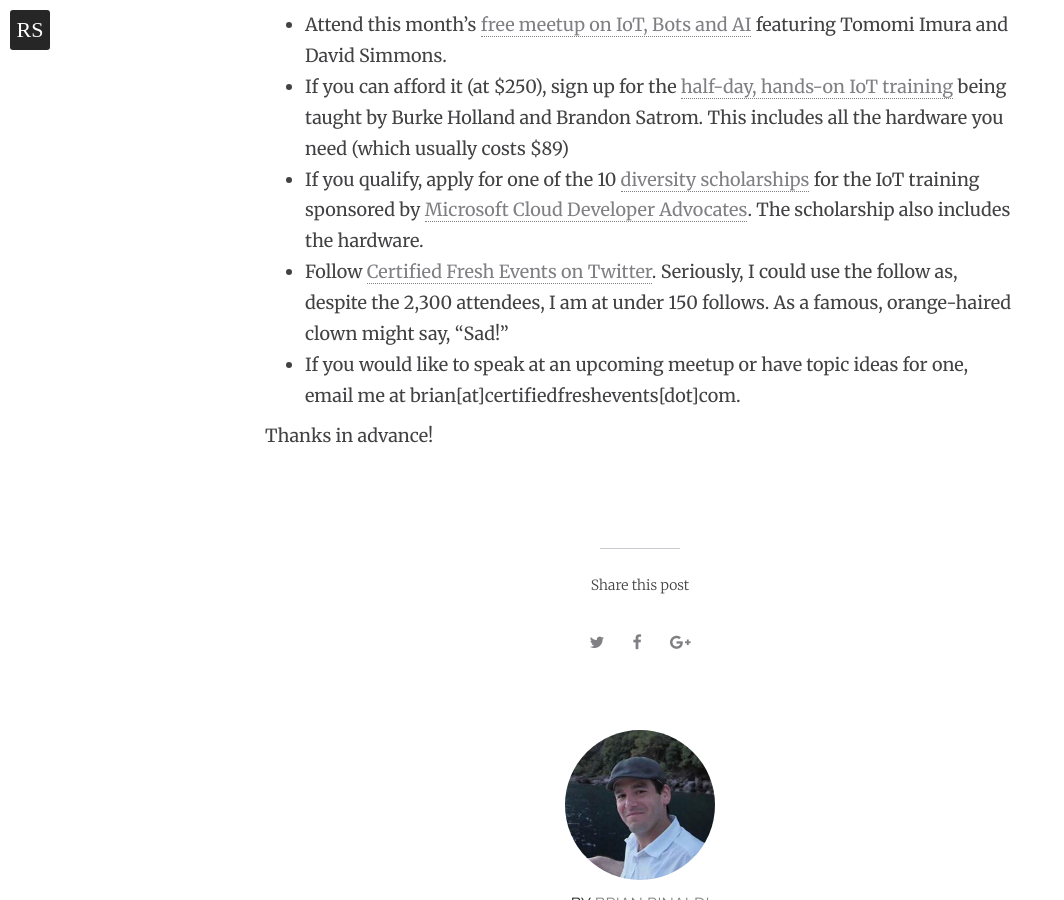
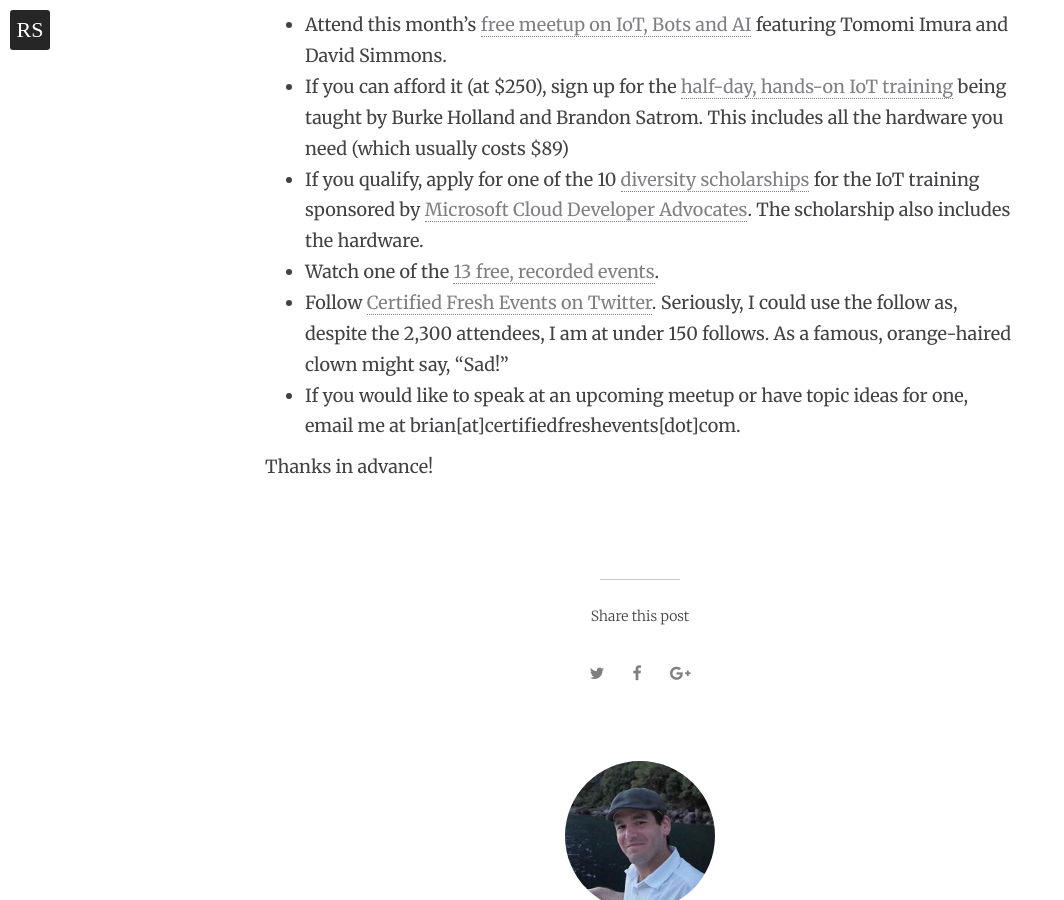
Before and after one commit to remotesynth/remotesynth.github.io, a Jekyll site: the page built from _posts/2018-08-02-running-free-events.md, in a window 1280 px wide and 900 px high, scrolled down 3991 px. Shown: the whole window, without its empty margins (0-1064 px from the left). Built offline with Jekyll 4.4.1, drawn with Linux system fonts in a browser that asks for light colours; comment, search, counter and statistics services are not loaded.

Commit message:
minor update

```diff
--- a/_posts/2018-08-02-running-free-events.md
+++ b/_posts/2018-08-02-running-free-events.md
@@ -48,6 +48,7 @@ Over the past year, I've had over 2,300 people register for my free online event
 * Attend this month's [free meetup on IoT, Bots and AI](https://certifiedfreshevents.com/events/bots-iot-ai/) featuring Tomomi Imura and David Simmons.
 * If you can afford it (at $250), sign up for the [half-day, hands-on IoT training](https://certifiedfreshevents.com/events/building-iot-apps/) being taught by Burke Holland and Brandon Satrom. This includes all the hardware you need (which usually costs $89)
 * If you qualify, apply for one of the 10 [diversity scholarships](https://certifiedfreshevents.com/contact/iot-scholarship/) for the IoT training sponsored by [Microsoft Cloud Developer Advocates](https://developer.microsoft.com/en-us/advocates/index.htm). The scholarship also includes the hardware.
+* Watch one of the [13 free, recorded events](https://certifiedfreshevents.com/recordings/).
 * Follow [Certified Fresh Events on Twitter](https://twitter.com/fresheventsfl). Seriously, I could use the follow as, despite the 2,300 attendees, I am at under 150 follows. As a famous, orange-haired clown might say, "Sad!"
 * If you would like to speak at an upcoming meetup or have topic ideas for one, email me at brian[at]certifiedfreshevents[dot]com.
 
```
